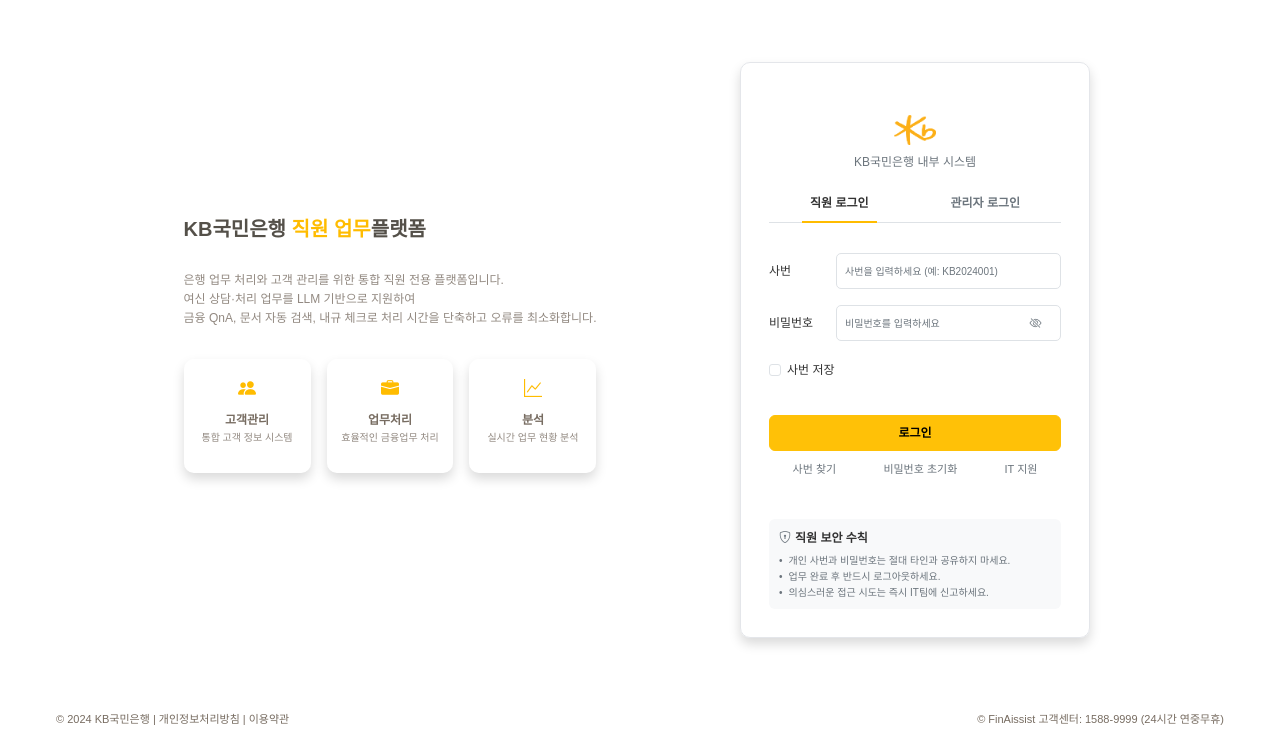
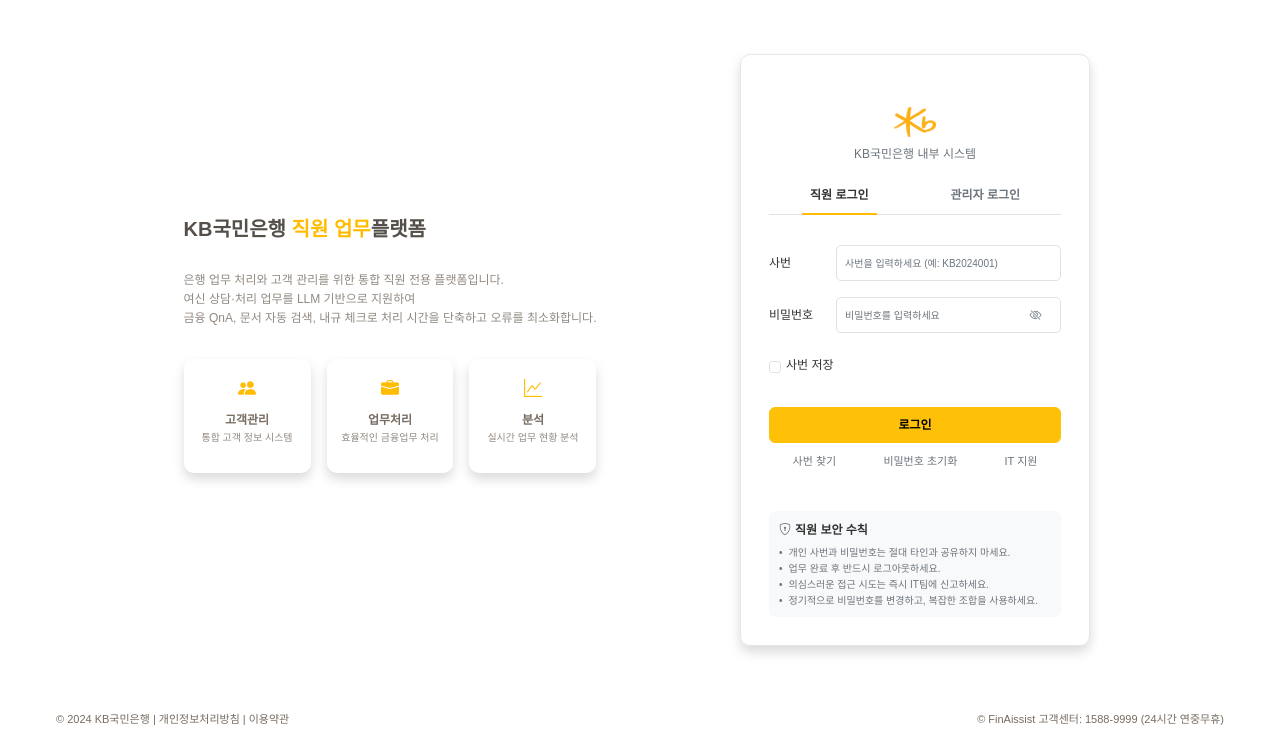
Before and after one commit to skn-ai14-250409/SKN14-Final-3Team-Web, a Django app: page /kb_finaIssist/login/ in a window 1280 px wide. Shown: the part 50-800 px from the top of the page. Run offline with Django 5.2, Linux system fonts and the light colour scheme; style sheets or scripts are compiled from the project's sources.

Commit message:
feat: 로그인페이지 추가 수정

```diff
--- a/static/css/login.css
+++ b/static/css/login.css
@@ -563,82 +563,112 @@
   background-color: white;
   outline: none;
 }
-.login-page .login-main-content .login-content-wrapper .login-section .login-container .login-form .form-check {
-  font-size: 0.75rem;
-  margin-bottom: 1.875rem !important;
-}
-.login-page .login-main-content .login-content-wrapper .login-section .login-container .login-form .form-check .form-check-input:active,
-.login-page .login-main-content .login-content-wrapper .login-section .login-container .login-form .form-check .form-check-input:focus,
-.login-page .login-main-content .login-content-wrapper .login-section .login-container .login-form .form-check .form-check-input:checked,
-.login-page .login-main-content .login-content-wrapper .login-section .login-container .login-form .form-check .form-check-input:hover {
-  border: 0.2px !important;
-}
-.login-page .login-main-content .login-content-wrapper .login-section .login-container .login-form .form-check .error-message {
+.login-page .login-main-content .login-content-wrapper .login-section .login-container .login-form .error-message {
   color: #dc3545;
   font-size: 0.6875rem;
   font-weight: 500;
   margin-left: 0.5rem;
   display: inline-block;
+  min-height: 1rem;
+  line-height: 1rem;
+  white-space: nowrap;
+  overflow: hidden;
+  text-overflow: ellipsis;
+  max-width: 12.5rem;
 }
-.login-page .login-main-content .login-content-wrapper .login-section .login-container .login-form .form-control.error {
+.login-page .login-main-content .login-content-wrapper .login-section .login-container .form-control.error {
   border-color: #dc3545;
   box-shadow: 0 0 0 0.1rem rgba(220, 53, 69, 0.25);
   animation: shake 0.4s ease-in-out;
 }
-.login-page .login-main-content .login-content-wrapper .login-section .login-container .login-form .btn-warning {
+.login-page .login-main-content .login-content-wrapper .login-section .login-container .form-check {
+  font-size: 0.75rem;
+  margin-bottom: 1.875rem !important;
+  display: flex;
+  align-items: center;
+}
+.login-page .login-main-content .login-content-wrapper .login-section .login-container .form-check .form-check-label {
+  margin-left: 0.3125rem;
+}
+.login-page .login-main-content .login-content-wrapper .login-section .login-container .btn-warning {
   font-size: 0.75rem;
 }
-.login-page .login-main-content .login-content-wrapper .login-section .login-container .login-links {
+.login-page .login-main-content .login-content-wrapper .login-section #admin .form-check {
+  font-size: 0.75rem;
+  margin-bottom: 1.875rem !important;
+}
+.login-page .login-main-content .login-content-wrapper .login-section #admin .form-check .error-message {
+  color: #dc3545;
+  font-size: 0.6875rem;
+  font-weight: 500;
+  margin-left: 0.5rem;
+  display: inline-block;
+  min-height: 1rem;
+  line-height: 1rem;
+  white-space: nowrap;
+  overflow: hidden;
+  text-overflow: ellipsis;
+  max-width: 12.5rem;
+}
+.login-page .login-main-content .login-content-wrapper .login-section #admin .form-control.error {
+  border-color: #dc3545;
+  box-shadow: 0 0 0 0.1rem rgba(220, 53, 69, 0.25);
+  animation: shake 0.4s ease-in-out;
+}
+.login-page .login-main-content .login-content-wrapper .login-section #admin .btn-warning {
+  font-size: 0.75rem;
+}
+.login-page .login-main-content .login-content-wrapper .login-section .login-links {
   display: flex;
   justify-content: space-around;
   margin-top: 0.625rem;
   margin-bottom: 2.5rem;
 }
-.login-page .login-main-content .login-content-wrapper .login-section .login-container .login-links .link {
+.login-page .login-main-content .login-content-wrapper .login-section .login-links .link {
   font-size: 0.6875rem;
   text-decoration: none;
   color: #6c757d;
 }
-.login-page .login-main-content .login-content-wrapper .login-section .login-container .login-links .link:hover {
+.login-page .login-main-content .login-content-wrapper .login-section .login-links .link:hover {
   text-decoration: underline;
 }
-.login-page .login-main-content .login-content-wrapper .login-section .login-container .security-notice {
+.login-page .login-main-content .login-content-wrapper .login-section .security-notice {
   background-color: #f8f9fa;
   border-radius: 0.375rem;
   padding: 0.625rem;
   margin-top: 0.75rem;
 }
-.login-page .login-main-content .login-content-wrapper .login-section .login-container .security-notice .security-header {
+.login-page .login-main-content .login-content-wrapper .login-section .security-notice .security-header {
   display: flex;
   align-items: center;
   margin-bottom: 0.375rem;
 }
-.login-page .login-main-content .login-content-wrapper .login-section .login-container .security-notice .security-header i {
+.login-page .login-main-content .login-content-wrapper .login-section .security-notice .security-header i {
   font-size: 0.75rem;
   color: #6c757d;
   margin-right: 0.25rem;
 }
-.login-page .login-main-content .login-content-wrapper .login-section .login-container .security-notice .security-header h4 {
+.login-page .login-main-content .login-content-wrapper .login-section .security-notice .security-header h4 {
   font-size: 0.75rem;
   font-weight: 600;
   color: #333;
   margin: 0;
 }
-.login-page .login-main-content .login-content-wrapper .login-section .login-container .security-notice .security-rules {
+.login-page .login-main-content .login-content-wrapper .login-section .security-notice .security-rules {
   list-style: none;
   padding: 0;
   margin: 0;
 }
-.login-page .login-main-content .login-content-wrapper .login-section .login-container .security-notice .security-rules li {
+.login-page .login-main-content .login-content-wrapper .login-section .security-notice .security-rules li {
   font-size: 0.625rem;
   color: #6c757d;
   margin-bottom: 0.1875rem;
   line-height: 1.3;
 }
-.login-page .login-main-content .login-content-wrapper .login-section .login-container .security-notice .security-rules li:last-child {
+.login-page .login-main-content .login-content-wrapper .login-section .security-notice .security-rules li:last-child {
   margin-bottom: 0;
 }
-.login-page .login-main-content .login-content-wrapper .login-section .login-container .security-notice .security-rules li::before {
+.login-page .login-main-content .login-content-wrapper .login-section .security-notice .security-rules li::before {
   content: "•";
   color: #6c757d;
   margin-right: 0.375rem;
--- a/static/scss/login.scss
+++ b/static/scss/login.scss
@@ -275,6 +275,20 @@
               box-shadow: 0 0 0 0.1rem $shadows;
               animation: shake 0.4s ease-in-out;
             }
+
+            .form-check {
+              font-size: ptr(12px);
+              margin-bottom: ptr(30px) !important;
+              display: flex;
+              align-items: center;
+              .form-check-label {
+                margin-left: ptr(5px);
+              }
+            }
+
+            .btn-warning {
+              font-size: ptr(12px);
+            }
           }
 
           // 관리자 로그인 탭 스타일
@@ -382,7 +396,7 @@
       }
     }
   }
-}
+
 
 // 반응형 디자인
 @media (max-width: 768px) {
--- a/templates/login/login.html
+++ b/templates/login/login.html
@@ -163,6 +163,7 @@
                             <li>개인 사번과 비밀번호는 절대 타인과 공유하지 마세요.</li>
                             <li>업무 완료 후 반드시 로그아웃하세요.</li>
                             <li>의심스러운 접근 시도는 즉시 IT팀에 신고하세요.</li>
+                            <li>정기적으로 비밀번호를 변경하고, 복잡한 조합을 사용하세요.</li>
                         </ul>
                     </div>
 
@@ -177,13 +178,19 @@
 <script src="{% static 'js/login.js' %}"></script>
 {% if login_error %}
 <script>
+    // Django에서 전달받은 데이터를 JavaScript 변수로 설정
+    window.loginError = '{{ login_error }}';
+    window.activeTab = '{{ active_tab|default:"employee" }}';
+
     // 페이지 로드 후 에러 메시지 표시
     document.addEventListener('DOMContentLoaded', function() {
-        {% if active_tab == 'admin' %}
-            showAdminLoginError('{{ login_error }}');
-        {% else %}
-            showLoginError('{{ login_error }}');
-        {% endif %}
+        if (window.loginError) {
+            if (window.activeTab === 'admin') {
+                showAdminLoginError(window.loginError);
+            } else {
+                showLoginError(window.loginError);
+            }
+        }
     });
 </script>
 {% endif %}
```
Also changed, not shown: static/js/login.js (+1 -58 lines), 1 other file.
